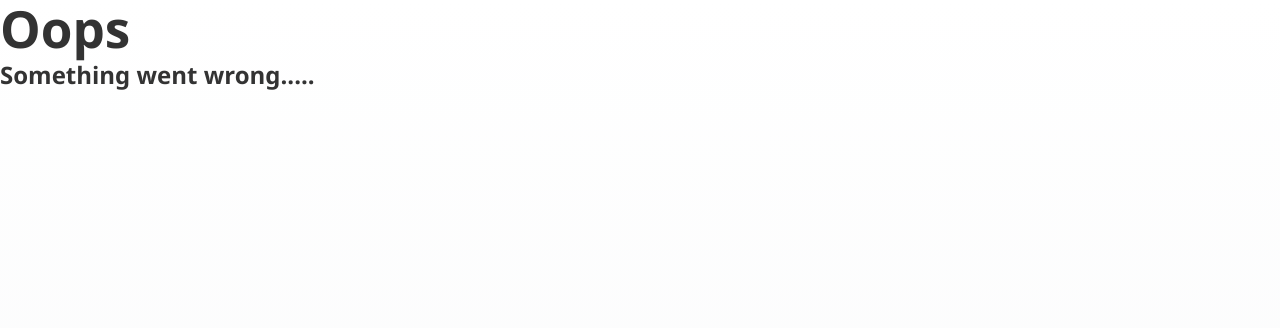
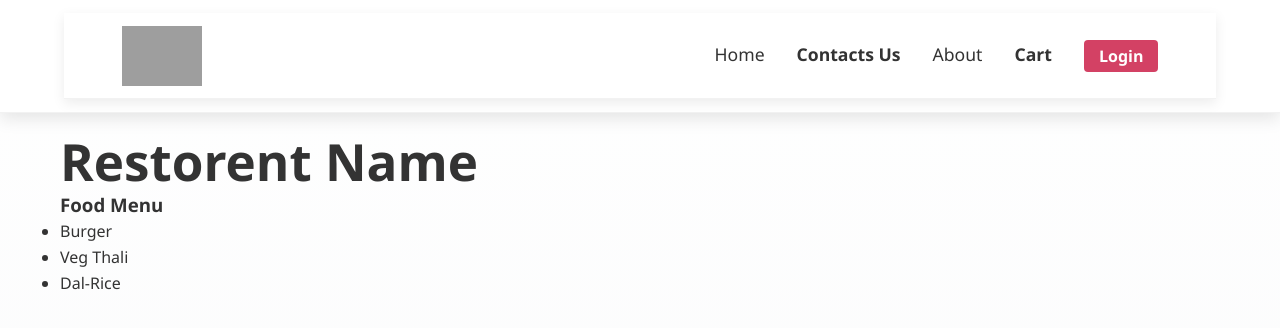
Before and after one commit to Avi1606/Namaste_React, a React (Vite) app in the folder food web-site/: page /restorent/1 in a window 1280 px wide. Shown: the top 328 px of the page. Built offline with nearby package versions, Linux system fonts and the light colour scheme; grey boxes are pictures that could not be loaded.

Commit message:
Restorent page added

```diff
--- /dev/null
+++ b/food web-site/src/Components/Extra Pages/RestorentMenu.jsx
@@ -0,0 +1,19 @@
+const RestorentMenu = () =>{
+    return (
+        <div className="RestorentMenu">
+            <div>
+                <h1>Restorent Name</h1>
+                <h3>Food Menu</h3>
+            </div>
+            <div>
+                <ul>
+                    <li>Burger</li>
+                    <li>Veg Thali</li>
+                    <li>Dal-Rice</li>
+                </ul>
+            </div>
+        </div>
+    );
+}
+
+export default RestorentMenu;
```
Also changed, not shown: food web-site/src/App.jsx (+7 -2 lines), food web-site/src/Components/Extra Pages/About.jsx (renamed from food web-site/src/Components/About.jsx), food web-site/src/Components/Extra Pages/ErrorPage.jsx (renamed from food web-site/src/Components/ErrorPage.jsx).
